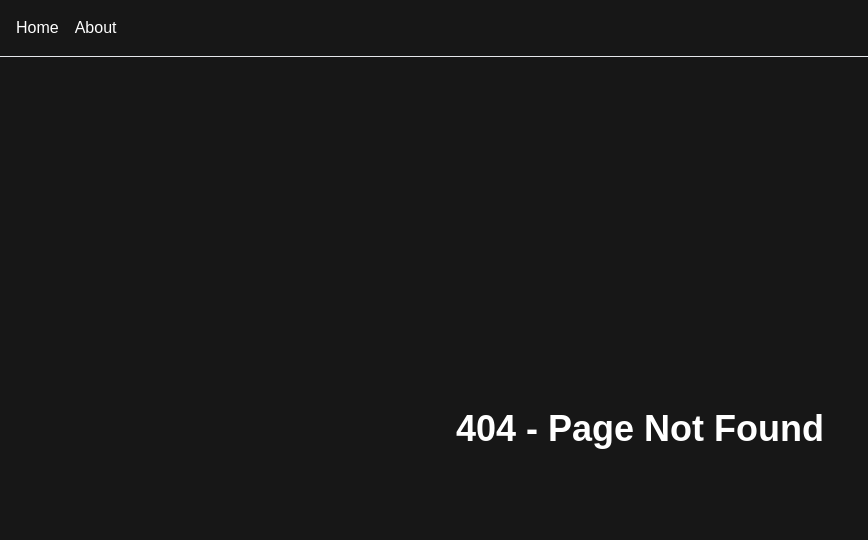
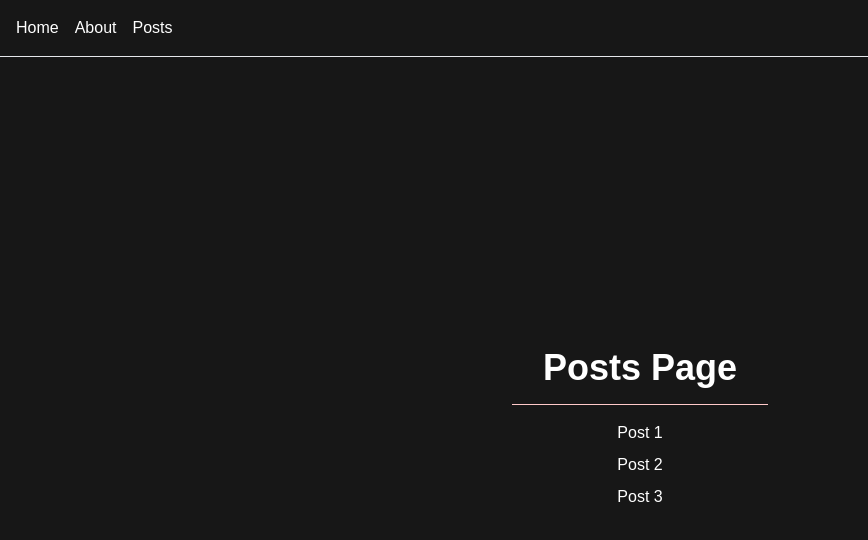
Before and after one commit to magmagmary/mgm-next, a Next.js app: page /posts in a window 1280 px wide. Before the commit this address had no page. Shown: the top 540 px of the page, without its empty margins (0-868 px from the left). Built offline with nearby package versions, Linux system fonts and the light colour scheme.

Commit message:
feat: dynamic app route

```diff
--- /dev/null
+++ b/app/components/shared/divider.tsx
@@ -0,0 +1,7 @@
+const Divider = ({className}: {className?: string}) => {
+  return (
+      <hr className={`border-t border-red-200 my-4 w-full ${className}`} />
+  )
+}
+
+export default Divider;
--- a/app/layout.tsx
+++ b/app/layout.tsx
@@ -31,6 +31,7 @@ export default function RootLayout({
         <nav className="flex gap-4 p-4 border-b border-gray-200 flex-none">
           <Link href="/">Home</Link>
           <Link href="/about">About</Link>
+          <Link href="/posts">Posts</Link>
         </nav>
         <div className="flex-grow overflow-auto">
         {children}
--- /dev/null
+++ b/app/posts/[id]/page.tsx
@@ -0,0 +1,15 @@
+import { redirect } from "next/navigation"
+
+export default async function PostPage({params}: {params: Promise<{id: string}>}) {
+    const { id } = await params
+
+    if (!id) {
+       return redirect("/posts")
+    }
+
+  return (
+    <main className="flex flex-col items-center justify-center h-full">
+      <h1 className="text-4xl font-bold ">Post Page {id}</h1>
+    </main>
+  )
+}
--- /dev/null
+++ b/app/posts/page.tsx
@@ -0,0 +1,20 @@
+import Link from "next/link"
+import Divider from "@/components/shared/divider"
+
+const PostsPage = () => {
+  return (
+    <main className="flex flex-col items-center justify-center h-full">
+      <h1 className="text-4xl font-bold ">Posts Page</h1>
+
+      <Divider className="w-64!"/>
+
+      <ul className="flex flex-col gap-2">
+        <li className="cursor-pointer"><Link href="/posts/1"> Post 1</Link></li>
+        <li className="cursor-pointer"><Link href="/posts/2"> Post 2</Link></li>
+        <li className="cursor-pointer"><Link href="/posts/3"> Post 3</Link></li>
+      </ul>
+    </main>
+  )
+}
+
+export default PostsPage
--- a/tsconfig.json
+++ b/tsconfig.json
@@ -21,6 +21,7 @@
     "paths": {
       "@/*": ["./*"],
       "@/app/*": ["./app/*"],
+      "@/components/*": ["./app/components/*"],
     }
   },
   "include": [
```
